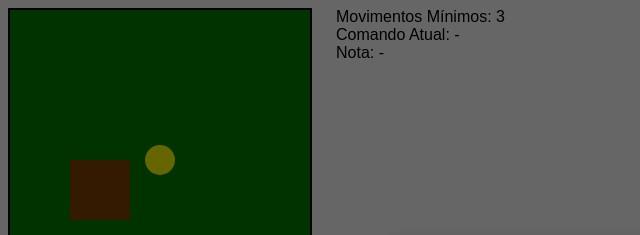
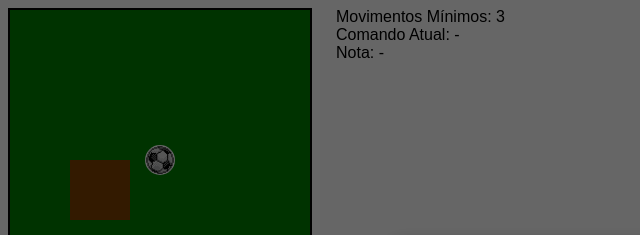
Before and after one commit to igorsantossdev/DevLeague, a plain HTML site: page fase1.html in a window 1280 px wide. Shown: the top 235 px of the page, 0-640 px from the left. Drawn offline with Linux system fonts and the light colour scheme; a script that the page names is missing.

Commit message:
Add files via upload

```diff
--- a/style1.css
+++ b/style1.css
@@ -10,11 +10,15 @@
     position: absolute;
     width: 30px;
     height: 30px;
-    background-color: yellow;
     border-radius: 50%;
     transition: all 0.2s ease;
     left: 135px;
     top: 135px;
+    left: 135px;
+    top: 135px;
+    background-image: url('bola.jpeg');
+    background-size: cover;
+    position: absolute
 }
 .target-area {
     position: absolute;
```
Also changed, not shown: fase1.html (+2 -1 lines), bola.jpeg (added).
